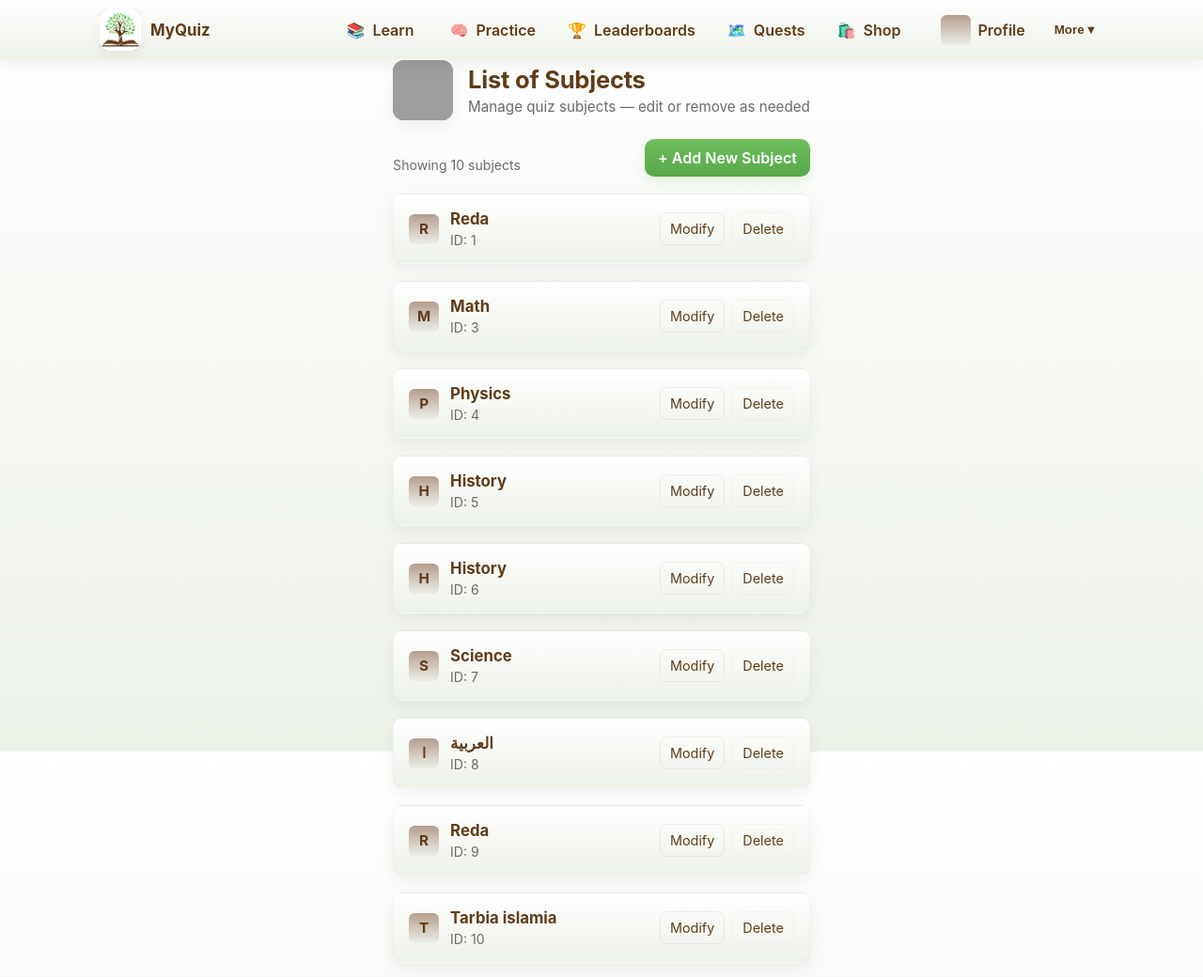
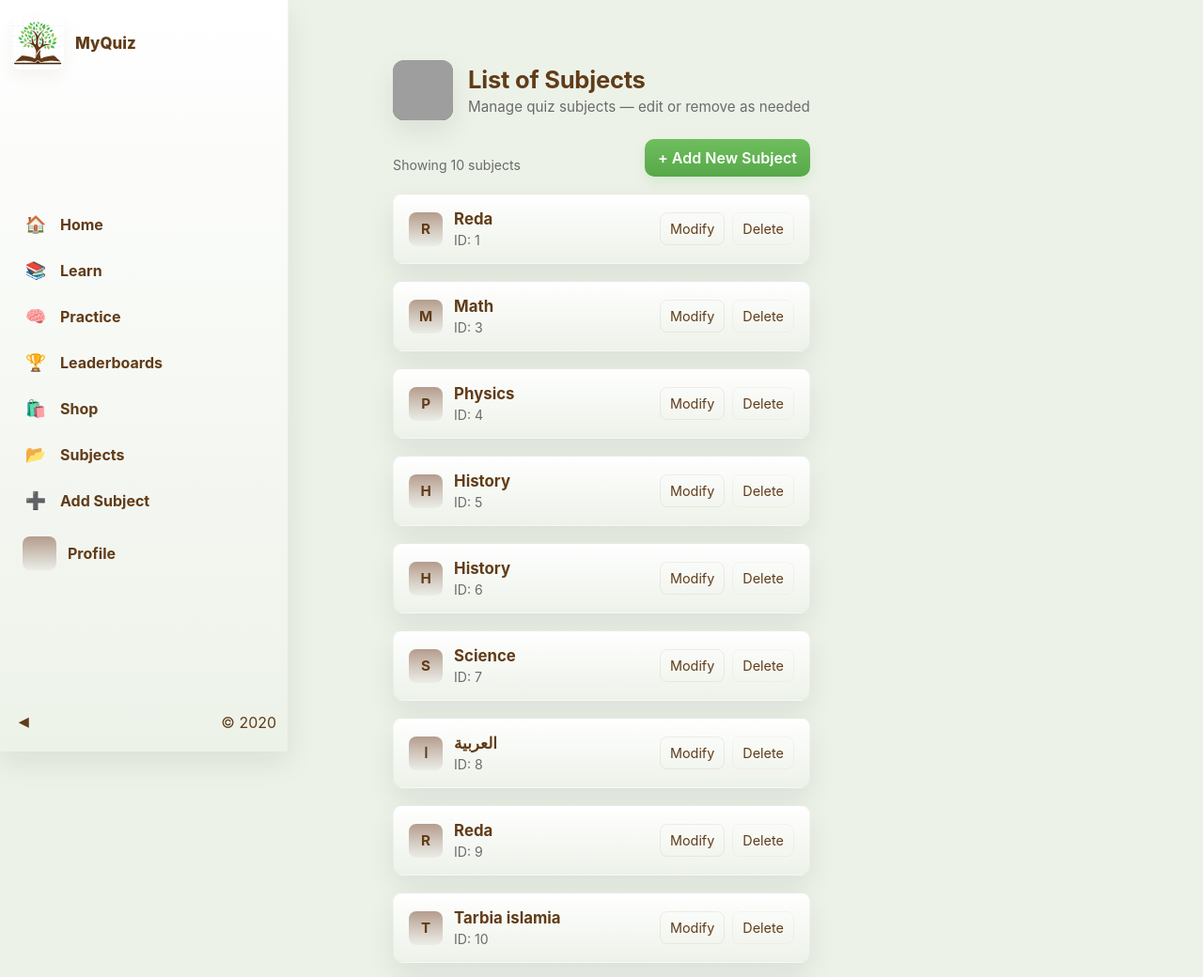
Before and after one commit to ets1elbechari-cell/SchoolApp-1, a Django app: template DraftCode/quiz_project/quiz_app/templates/subject_list.html in a window 1280 px wide. Shown: the top 1040 px of the page at 94% size. Run offline with Django 4.2, Linux system fonts and the light colour scheme; data comes from the database, SQL or seed files in the repository; tables that the repository leaves empty hold one stand-in row (values such as "Sample post"); the template is opened without the code that fills it: values that come from a table or form of the project are taken from there, most other values are stand-ins (such as "Sample title", 1, 10 or a date in 2020); grey boxes are pictures that could not be loaded.

Commit message:
created the html page for home and also styles for it and the subject list main content

```diff
--- a/DraftCode/quiz_project/quiz_app/templates/includes/navbar.html
+++ b/DraftCode/quiz_project/quiz_app/templates/includes/navbar.html
@@ -1,253 +1,291 @@
 {% load static %}
-<!-- templates/includes/navbar.html -->
-<nav id="site-navbar" class="site-navbar" role="navigation" aria-label="Main navigation">
-  <div class="nav-inner">
+<!-- templates/includes/sidebar.html -->
+<nav id="site-sidebar" class="site-sidebar" aria-label="Main sidebar">
+  <div class="sidebar-inner">
     <a class="brand" href="{% url 'home' %}">
-      <!-- Replace with your logo file -->
-{% load static %}
-<img src="{% static 'schoollogo.png' %}" alt="Site logo" class="brand-img">
+      <img src="{% static 'quiz_app/schoollogo.png' %}" alt="Site logo" class="brand-img">
       <span class="brand-text">MyQuiz</span>
     </a>
 
-    <button id="nav-toggle" class="nav-toggle" aria-expanded="false" aria-label="Toggle navigation">
-      <svg width="24" height="24" viewBox="0 0 24 24" aria-hidden="true">
-        <rect y="5" width="24" height="2" rx="1"></rect>
-        <rect y="11" width="24" height="2" rx="1"></rect>
-        <rect y="17" width="24" height="2" rx="1"></rect>
-      </svg>
-    </button>
+    <ul class="side-links" id="side-links">
+      <li>
+        <a data-test="home-nav" href="{% url 'home' %}" class="side-link {% if home_url == request.path %}active{% endif %}" {% if home_url == request.path %}aria-current="page"{% endif %}>
+          <span class="icon" aria-hidden="true">🏠</span><span class="label">Home</span>
+        </a>
+      </li>
 
-    <ul class="nav-links" id="nav-links">
-      <li><a data-test="home-nav" href="" class="nav-link"><span class="icon" aria-hidden="true">📚</span><span class="label">Learn</span></a></li>
-      <li><a data-test="practice-nav" href="" class="nav-link"><span class="icon" aria-hidden="true">🧠</span><span class="label">Practice</span></a></li>
-      <li><a data-test="leaderboard-nav" href="" class="nav-link"><span class="icon" aria-hidden="true">🏆</span><span class="label">Leaderboards</span></a></li>
-      <li><a data-test="quests-nav" href="" class="nav-link"><span class="icon" aria-hidden="true">🗺️</span><span class="label">Quests</span></a></li>
-      <li><a data-test="shop-nav" href="" class="nav-link"><span class="icon" aria-hidden="true">🛍️</span><span class="label">Shop</span></a></li>
-      <li><a data-test="profile-tab" href="" class="nav-link profile-link">
-        <span class="avatar" aria-hidden="true">{{ request.user.username|slice:":1"|upper }}</span>
-        <span class="label">Profile</span>
-      </a></li>
-      <li class="nav-more">
-        <button id="more-btn" class="more-btn" aria-haspopup="true" aria-expanded="false">More ▾</button>
-        <div id="more-menu" class="more-menu" role="menu" aria-hidden="true">
-          <a role="menuitem" href="">Settings</a>
-          <a role="menuitem" href="">Help</a>
-          <a role="menuitem" href="">Log out</a>
-        </div>
+      <li>
+        <a data-test="learn-nav" href="{{ learn_url }}" class="side-link {% if learn_url in request.path %}active{% endif %}" {% if learn_url in request.path %}aria-current="page"{% endif %}>
+          <span class="icon" aria-hidden="true">📚</span><span class="label">Learn</span>
+        </a>
+      </li>
+
+      <li>
+        <a data-test="practice-nav" href="{{ practice_url }}" class="side-link {% if practice_url in request.path %}active{% endif %}" {% if practice_url in request.path %}aria-current="page"{% endif %}>
+          <span class="icon" aria-hidden="true">🧠</span><span class="label">Practice</span>
+        </a>
+      </li>
+
+      <li>
+        <a data-test="leaderboard-nav" href="{{ leaderboard_url }}" class="side-link {% if leaderboard_url in request.path %}active{% endif %}" {% if leaderboard_url in request.path %}aria-current="page"{% endif %}>
+          <span class="icon" aria-hidden="true">🏆</span><span class="label">Leaderboards</span>
+        </a>
+      </li>
+
+      <li>
+        <a data-test="shop-nav" href="{{ shop_url }}" class="side-link {% if shop_url in request.path %}active{% endif %}" {% if shop_url in request.path %}aria-current="page"{% endif %}>
+          <span class="icon" aria-hidden="true">🛍️</span><span class="label">Shop</span>
+        </a>
+      </li>
+
+      <li>
+        <a data-test="subjects-nav" href="{{ subjects_url }}" class="side-link {% if subjects_url in request.path or add_subject_url in request.path %}active{% endif %}" {% if subjects_url in request.path or add_subject_url in request.path %}aria-current="page"{% endif %}>
+          <span class="icon" aria-hidden="true">📂</span><span class="label">Subjects</span>
+        </a>
+      </li>
+
+      <li>
+        <a data-test="add-subject" href="{{ add_subject_url }}" class="side-link {% if add_subject_url == request.path %}active{% endif %}" {% if add_subject_url == request.path %}aria-current="page"{% endif %}>
+          <span class="icon" aria-hidden="true">➕</span><span class="label">Add Subject</span>
+        </a>
+      </li>
+
+      <li>
+        <a data-test="profile-tab" href="{{ profile_url }}" class="side-link profile-link {% if profile_url in request.path %}active{% endif %}" {% if profile_url in request.path %}aria-current="page"{% endif %}>
+          <span class="avatar" aria-hidden="true">{{ request.user.username|slice:":1"|upper }}</span>
+          <span class="label">Profile</span>
+        </a>
       </li>
     </ul>
+
+
+    <div class="sidebar-footer">
+      <button id="sidebar-toggle" class="sidebar-toggle" aria-expanded="true" aria-label="Collapse sidebar">◀</button>
+      <div class="copyright">© {{ now.year }}</div>
+    </div>
   </div>
 
-  <!-- Inline styles so this include is plug-and-play. Move to CSS file if you prefer. -->
   <style>
     :root{
       --green-white: #edf2e9;
       --jambalaya: #613c18;
       --mantis: #6fbe5e;
       --thatch: #b49c8c;
-      --nav-height: 64px;
-      --container-max: 1100px;
+
+      /* Sidebar width: roughly 1/4 of desktop but clamped between min/max */
+      --sidebar-width: clamp(220px, 24vw, 340px);
+      --sidebar-collapsed-width: 72px;
+      --content-gap: 24px;
+      --shadow: 0 12px 30px rgba(16,16,16,0.08);
       --radius: 10px;
     }
 
-    /* Reset-ish for navbar area */
-    .site-navbar{
+    /* Sidebar */
+    .site-sidebar{
       position: fixed;
+      left: 0;
       top: 0;
-      left: 0;
-      right: 0;
-      height: var(--nav-height);
+      bottom: 0;
+      width: var(--sidebar-width);
       background: linear-gradient(180deg, #ffffff 0%, var(--green-white) 100%);
-      border-bottom: 1px solid rgba(97,60,24,0.06);
-      box-shadow: 0 6px 16px rgba(16,16,16,0.06);
+      border-right: 1px solid rgba(97,60,24,0.06);
+      box-shadow: var(--shadow);
       z-index: 9999;
       display: flex;
-      align-items: center;
+      flex-direction: column;
+      transition: width .22s ease, transform .22s ease;
+      overflow: hidden;
       font-family: Inter, system-ui, -apple-system, "Segoe UI", Roboto, Arial;
     }
 
-    .nav-inner{
-      width: 100%;
-      max-width: var(--container-max);
-      margin: 0 auto;
-      padding: 8px 16px;
-      display: flex;
-      align-items: center;
-      gap: 12px;
-      justify-content: space-between;
+    .site-sidebar.collapsed{
+      width: var(--sidebar-collapsed-width);
+    }
+
+    .sidebar-inner{
+      display:flex;
+      flex-direction:column;
+      height:100%;
+      justify-content:space-between;
+      padding:18px 12px;
+      gap:10px;
     }
 
     /* Brand */
     .brand{
       display:flex;
       align-items:center;
-      gap:10px;
+      gap:12px;
+      text-decoration:none;
+      color:var(--jambalaya);
+      font-weight:800;
+      margin-bottom:6px;
+    }
+    .brand-img{
+      width:56px;
+      height:56px;
+      border-radius:10px;
+      object-fit:cover;
+      background: linear-gradient(180deg,var(--mantis), var(--jambalaya));
+      box-shadow: 0 8px 16px rgba(97,60,24,0.06);
+      flex-shrink:0;
+    }
+    .brand-text{
+      font-size:1.05rem;
+      color:var(--jambalaya);
+      white-space:nowrap;
+    }
+
+    /* Links list */
+    .side-links{
+      list-style:none;
+      margin:8px 0 0 0;
+      padding:0;
+      display:flex;
+      flex-direction:column;
+      gap:8px;
+    }
+    .side-link{
+      display:flex;
+      align-items:center;
+      gap:12px;
+      padding:10px 12px;
+      border-radius:8px;
       text-decoration:none;
       color:var(--jambalaya);
       font-weight:700;
+      transition: background .12s, transform .08s;
     }
-    .brand-img{
-      height:44px;
-      width:44px;
-      object-fit:cover;
-      border-radius:8px;
-      box-shadow:0 6px 12px rgba(97,60,24,0.06);
-      background: linear-gradient(180deg,var(--mantis), var(--jambalaya));
-    }
-    .brand-text{ font-size:1.05rem; color:var(--jambalaya) }
-
-    /* Toggle (mobile) */
-    .nav-toggle{
-      display:none;
-      background:transparent;
-      border:0;
-      padding:6px;
-      cursor:pointer;
-      color:var(--jambalaya);
-    }
-
-    /* Links */
-    .nav-links{
-      list-style:none;
-      margin:0;
-      padding:0;
-      display:flex;
-      gap:8px;
-      align-items:center;
-    }
-
-    .nav-link{
-      display:inline-flex;
-      gap:8px;
-      align-items:center;
-      padding:8px 12px;
-      border-radius:8px;
-      text-decoration:none;
-      color:var(--jambalaya);
-      font-weight:600;
-      transition:background .12s, transform .08s;
-      border:1px solid transparent;
-    }
-    .nav-link:hover{ background: rgba(111,190,94,0.06); transform: translateY(-2px); }
-    .nav-link[aria-current="page"], .nav-link.active{
+    .side-link:hover{ background: rgba(111,190,94,0.06); transform: translateX(2px); }
+    .side-link[aria-current="page"], .side-link.active{
       background: linear-gradient(180deg,var(--mantis), #57a84a);
       color: white;
       box-shadow: 0 8px 18px rgba(111,190,94,0.14);
     }
 
-    .icon{ font-size:16px; display:inline-block; width:20px; text-align:center; }
-    .label{ display:inline-block; min-width:48px; }
+    .icon{ font-size:18px; display:inline-block; width:28px; text-align:center; }
+    .label{ display:inline-block; white-space:nowrap; }
 
     /* avatar */
     .avatar{
       display:inline-flex;
       align-items:center;
       justify-content:center;
-      width:32px;
-      height:32px;
-      border-radius:6px;
+      width:36px;
+      height:36px;
+      border-radius:8px;
       background: linear-gradient(180deg,var(--thatch), rgba(0,0,0,0.03));
       color:var(--jambalaya);
       font-weight:700;
       font-size:0.95rem;
     }
 
-    /* More dropdown */
-    .nav-more{ position:relative; }
-    .more-btn{
+    /* Footer */
+    .sidebar-footer{
+      display:flex;
+      align-items:center;
+      gap:8px;
+      justify-content:space-between;
+      padding-top:8px;
+    }
+    .sidebar-toggle{
+      border:0;
       background:transparent;
-      border:0;
-      padding:8px 10px;
+      font-weight:800;
       cursor:pointer;
-      font-weight:600;
       color:var(--jambalaya);
+      padding:6px 8px;
       border-radius:8px;
     }
-    .more-menu{
-      position:absolute;
-      right:0;
-      top:calc(var(--nav-height) + 6px);
-      min-width:160px;
-      background:white;
-      border-radius:10px;
-      box-shadow:0 10px 30px rgba(16,16,16,0.12);
-      border:1px solid rgba(16,16,16,0.04);
-      padding:8px;
+    .sidebar-toggle:hover{ background: rgba(97,60,24,0.04); }
+
+    /* Collapsed state: hide labels, shrink brand text */
+    .site-sidebar.collapsed .label,
+    .site-sidebar.collapsed .brand-text{
       display:none;
-      z-index:10000;
     }
-    .more-menu a{
-      display:block;
-      padding:8px 10px;
-      text-decoration:none;
-      color:var(--jambalaya);
-      border-radius:6px;
-      font-weight:600;
+    .site-sidebar.collapsed .brand-img{
+      width:44px;
+      height:44px;
     }
-    .more-menu a:hover{ background: rgba(97,60,24,0.04); }
-
-    /* Responsive */
-    @media (max-width:920px){
-      .label{ display:none; }               /* hide text for compactness */
-      .nav-toggle{ display:inline-flex; }  /* show hamburger */
+    .site-sidebar.collapsed .side-link{
+      justify-content:center;
+      padding:10px 6px;
     }
 
-    @media (max-width:720px){
-      .nav-links{
-        position:fixed;
+    /* Make sure page content doesn't sit under the sidebar.
+       You'll also set this in base.html body style (see instructions). */
+    main, #content {
+      transition: margin-left .22s ease;
+    }
+
+    /* Small screens: sidebar becomes a top drawer */
+    @media (max-width: 860px){
+      :root{ --sidebar-width: 100%; }
+      .site-sidebar{
+        height: var(--sidebar-width); /* using var so we can animate as top bar */
+        width:100%;
+        left:0;
+        top:0;
         right:0;
-        top:var(--nav-height);
-        background: linear-gradient(180deg, #fff, var(--green-white));
-        height: calc(100vh - var(--nav-height));
-        width:260px;
-        flex-direction:column;
-        gap:0;
-        padding:12px;
-        transform: translateX(100%);
-        transition: transform .2s ease;
-        box-shadow: -6px 18px 40px rgba(16,16,16,0.12);
+        bottom:auto;
+        flex-direction:row;
+        align-items:center;
+        padding:10px;
       }
-      .nav-links.open{
-        transform: translateX(0);
+      .site-sidebar.collapsed{ height:56px; }
+      .sidebar-inner{ flex-direction:row; align-items:center; gap:10px; width:100%; justify-content:space-between; }
+      .side-links{
+        flex-direction:row;
+        gap:6px;
+        overflow:auto;
+        padding-left:6px;
       }
-      .nav-link{
-        width:100%;
-        padding:12px;
-        border-radius:8px;
-      }
-      .brand-text{ display:none; }
+      .side-link{ padding:8px; }
+      /* On mobile we won't apply left margin to content; base template should reset padding-left on small screens */
     }
   </style>
 
   <script>
     (function(){
-      const toggle = document.getElementById('nav-toggle');
-      const links = document.getElementById('nav-links');
-      const moreBtn = document.getElementById('more-btn');
-      const moreMenu = document.getElementById('more-menu');
+      const sidebar = document.getElementById('site-sidebar');
+      const toggle = document.getElementById('sidebar-toggle');
+      const content = document.getElementById('content') || document.querySelector('main');
 
+      if(!sidebar) return;
+
+      // Set initial collapsed state based on localStorage
+      const stored = localStorage.getItem('sidebar-collapsed');
+      if(stored === 'true') sidebar.classList.add('collapsed');
+
+      // Update content margin to avoid overlay (desktop only)
+      function updateContentMargin(){
+        if(window.matchMedia('(min-width:861px)').matches){
+          const width = sidebar.classList.contains('collapsed')
+            ? getComputedStyle(document.documentElement).getPropertyValue('--sidebar-collapsed-width').trim()
+            : getComputedStyle(document.documentElement).getPropertyValue('--sidebar-width').trim();
+          if(content) content.style.marginLeft = width;
+        } else {
+          if(content) content.style.marginLeft = '';
+        }
+      }
+      updateContentMargin();
+
+      // Toggle button
       if(toggle){
         toggle.addEventListener('click', () => {
-          const open = links.classList.toggle('open');
-          toggle.setAttribute('aria-expanded', open ? 'true' : 'false');
+          const collapsed = sidebar.classList.toggle('collapsed');
+          localStorage.setItem('sidebar-collapsed', collapsed ? 'true' : 'false');
+          toggle.textContent = collapsed ? '▶' : '◀';
+          updateContentMargin();
         });
       }
 
-      if(moreBtn){
-        moreBtn.addEventListener('click', (e) => {
-          const open = moreMenu.style.display !== 'block';
-          moreMenu.style.display = open ? 'block' : 'none';
-          moreBtn.setAttribute('aria-expanded', open ? 'true' : 'false');
-        });
+      // If content exists but margin was empty on load, call again after fonts/images load
+      window.addEventListener('load', updateContentMargin);
 
-        // close more menu if click outside
-        document.addEventListener('click', (e) => {
-          if(!moreBtn.contains(e.target) && !moreMenu.contains(e.target)){
-            moreMenu.style.display = 'none';
-            moreBtn.setAttribute('aria-expanded', 'false');
-          }
-        });
-      }
+      // Update margin on resize
+      window.addEventListener('resize', updateContentMargin);
     })();
   </script>
 </nav>
--- a/DraftCode/quiz_project/quiz_app/templates/subject_list.html
+++ b/DraftCode/quiz_project/quiz_app/templates/subject_list.html
@@ -27,13 +27,14 @@
         body{
             margin:0;
             font-family: Inter, system-ui, -apple-system, "Segoe UI", Roboto, "Helvetica Neue", Arial;
-            background: linear-gradient(180deg, #ffffff 0%, var(--green-white) 100%);
+    background: linear-gradient(180deg, #edf2e9 0%, #edf2e9 100%);
             color: var(--jambalaya);
             -webkit-font-smoothing:antialiased;
             -moz-osx-font-smoothing:grayscale;
             padding: 32px 16px;
             display:flex;
             justify-content:center;
+
         }
 
         .container{
@@ -212,7 +213,8 @@
         }
     </style>
 </head>
-<body style="padding-top:64px;">
+<body style="padding-top:64px;"
+>
   {% include 'includes/navbar.html' %}
   <main id="content">
     <div class="container">
--- a/DraftCode/quiz_project/quiz_app/views.py
+++ b/DraftCode/quiz_project/quiz_app/views.py
@@ -7,8 +7,7 @@ from .forms import SubjectForm  # You'll need to create a SubjectForm
 def say_hello(request):
     return HttpResponse('Hello world')
 def home(request):
-    return HttpResponse('<h1>Welcome to Quiz App</h1><a href="subject_list/">View Subjects</a>')
-
+    return render(request, 'home.html')  # Create a home.html template in your templates directory
 
 def add_subject(request):
     if request.method == 'POST':
```
Also changed, not shown: DraftCode/quiz_project/quiz_app/templates/home.html (added, +260 -0 lines), DraftCode/quiz_project/quiz_app/static/quiz_app/image.png (added), DraftCode/quiz_project/quiz_app/static/quiz_app/schoollogo.png (renamed from DraftCode/quiz_project/quiz_app/static/schoollogo.png).
